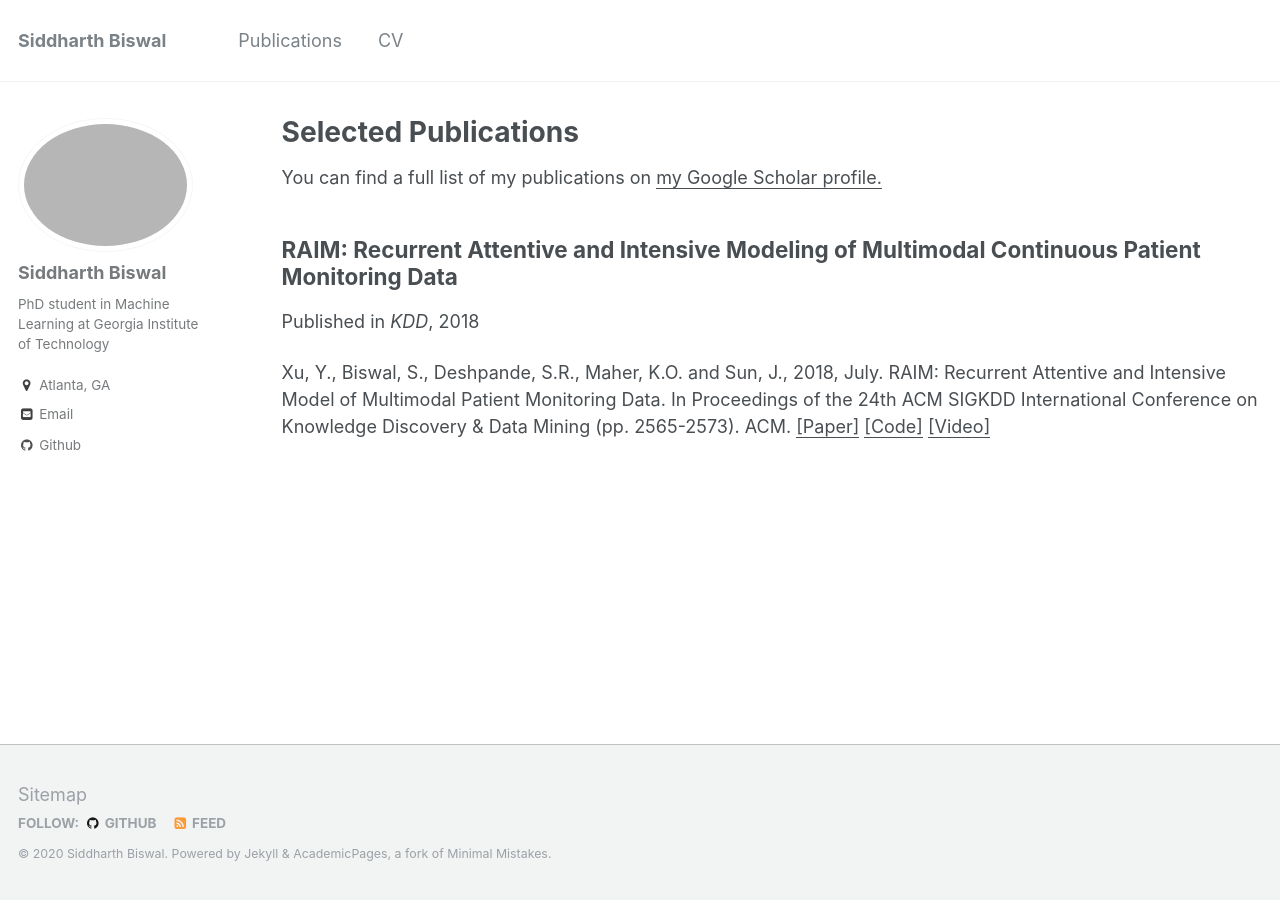
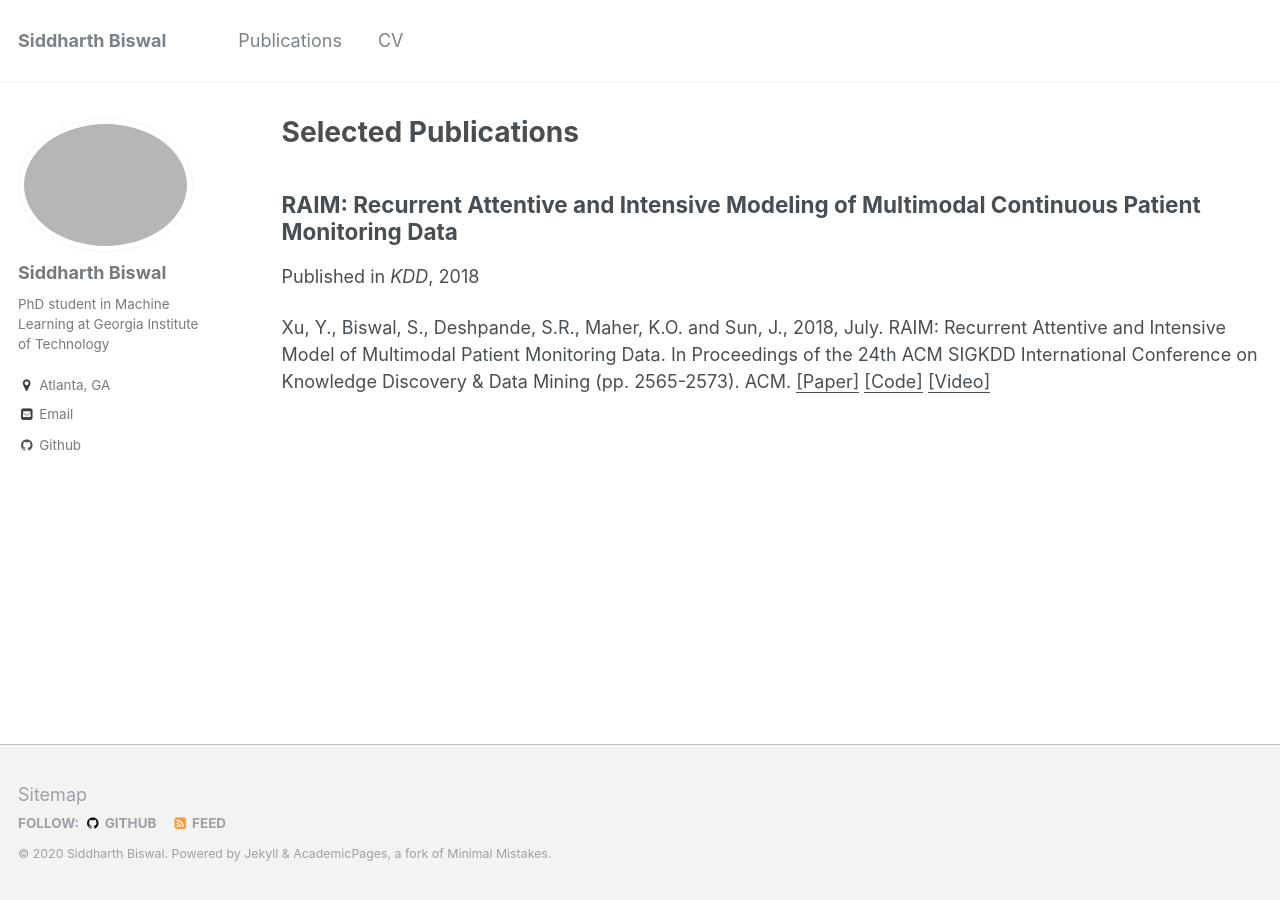
Before and after one commit to sidsearch/sidsearch.github.io, a Jekyll site: the page built from _pages/publications.md, in a window 1280 px wide. Built offline with Jekyll 4.4.1, drawn with Linux system fonts in a browser that asks for light colours.

Commit message:
added pubs 1

```diff
--- a/_pages/publications.md
+++ b/_pages/publications.md
@@ -5,7 +5,7 @@ permalink: /publications/
 author_profile: true
 ---
 
-  You can find a full list of my publications on <u><a href="https://scholar.google.com/citations?user=x1QnFEcAAAAJ&hl=en">my Google Scholar profile</a>.</u>
+  <!-- You can find a full list of my publications on <u><a href="https://scholar.google.com/citations?user=x1QnFEcAAAAJ&hl=en">my Google Scholar profile</a>.</u> -->
 
 {% include base_path %}
 
```
